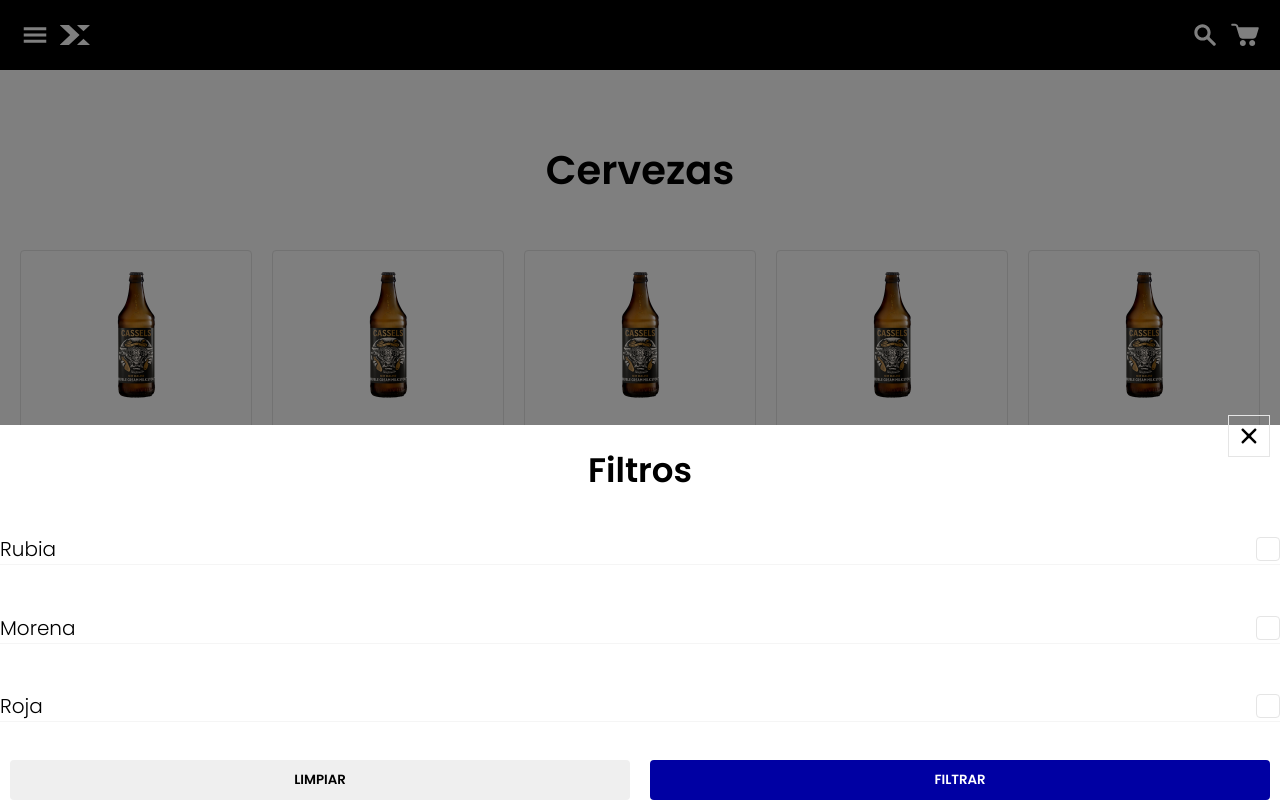
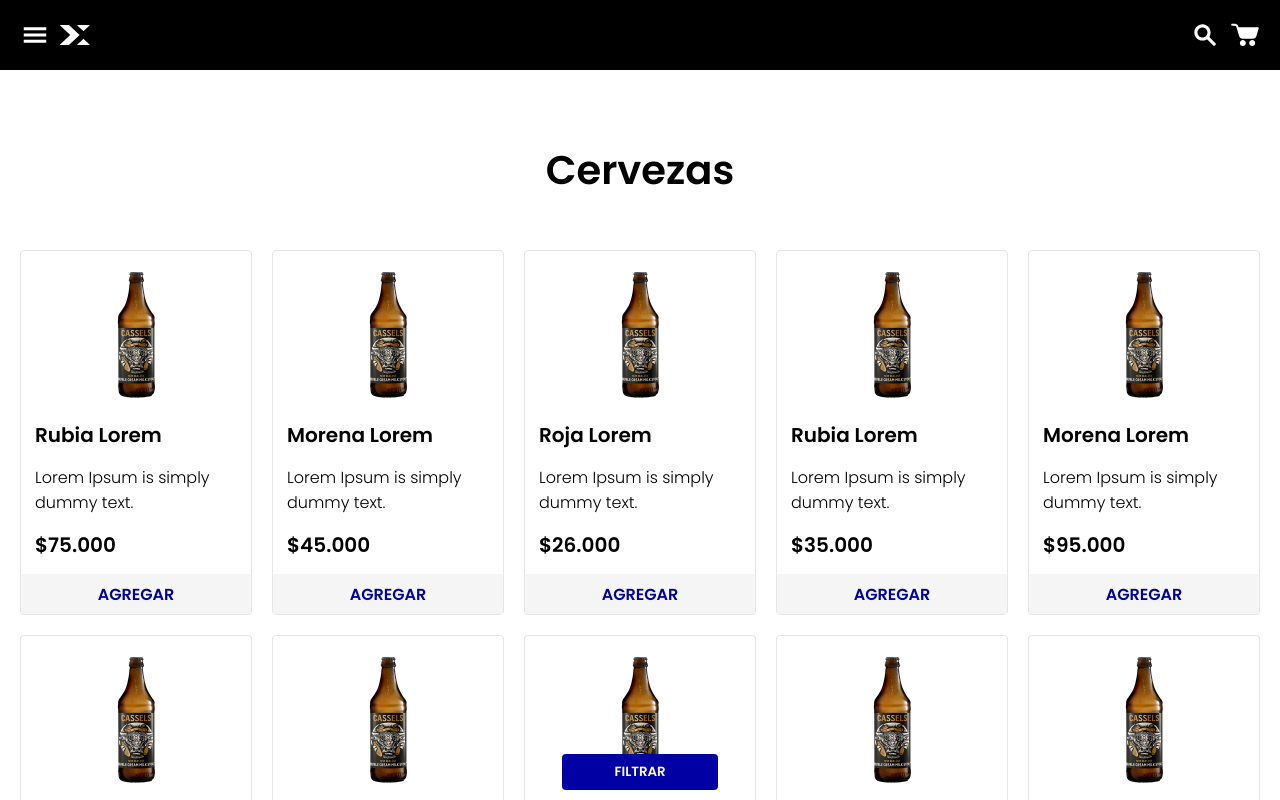
Before and after one commit to brayanyepesc/filter, a React (Vite) app: page / in a window 1280 px wide. Shown: the top 800 px of the page. Built offline with nearby package versions, Linux system fonts and the light colour scheme.

Commit message:
add: abrir modal

```diff
--- a/src/App.tsx
+++ b/src/App.tsx
@@ -6,17 +6,19 @@ import SigueMercando from "./components/SigueMercando/SigueMercando"
 import FiltrarButton from "./components/FiltrarButton/FiltrarButton"
 import Modal from "./components/Modal/Modal"
 import styles from './App.module.scss'
+import { useState } from "react"
 
 function App() {
   const { type, products } = data
+  const [openModal, setOpenModal] = useState(false)
   return (
     <div className={styles.container}>
       <Header />
       <Content type={type} products={products}/>
       <SigueMercando />
       <Footer />
-      <FiltrarButton />
-      <Modal />
+      <FiltrarButton setOpenModal={setOpenModal}/>
+      <Modal openModal={openModal} setOpenModal={setOpenModal}/>
     </div>
   )
 }
--- a/src/components/FiltrarButton/FiltrarButton.tsx
+++ b/src/components/FiltrarButton/FiltrarButton.tsx
@@ -1,8 +1,9 @@
 import styles from './FiltrarButton.module.scss'
+import { FiltrarButtonPropsTypes } from './types'
 
-export default function FiltrarButton () {
+export default function FiltrarButton ({ setOpenModal }: FiltrarButtonPropsTypes) {
     return (
-        <div className={styles.filtrar}>
+        <div className={styles.filtrar} onClick={() => setOpenModal(true)}>
             <button className={styles.filtrar_button}>FILTRAR</button>
         </div>
     )
--- /dev/null
+++ b/src/components/FiltrarButton/types.ts
@@ -0,0 +1,3 @@
+export interface FiltrarButtonPropsTypes {
+    setOpenModal: React.Dispatch<React.SetStateAction<boolean>>;
+}
--- a/src/components/Modal/Modal.tsx
+++ b/src/components/Modal/Modal.tsx
@@ -1,11 +1,12 @@
 import styles from './Modal.module.scss'
 import CloseIcon from '../../assets/close.svg'
+import { ModalPropsTypes } from './types'
 
-export default function Modal () {
+export default function Modal ({ openModal, setOpenModal }: ModalPropsTypes) {
     return (
-        <div className={styles.wrapper}>
+        <div className={styles.wrapper} hidden={openModal ? false : true}>
             <div className={styles.modal}>
-                <div className={styles.close}>
+                <div className={styles.close} onClick={() => setOpenModal(false)}>
                     <img src={CloseIcon} alt="close icon" className={styles.close_icon} />
                 </div>
                 <p className={styles.title}>Filtros</p>
--- /dev/null
+++ b/src/components/Modal/types.ts
@@ -0,0 +1,4 @@
+export interface ModalPropsTypes {
+    openModal: boolean;
+    setOpenModal: React.Dispatch<React.SetStateAction<boolean>>;
+}
```
